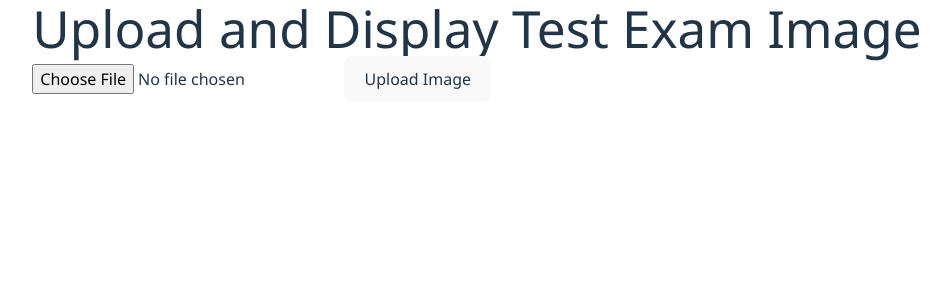
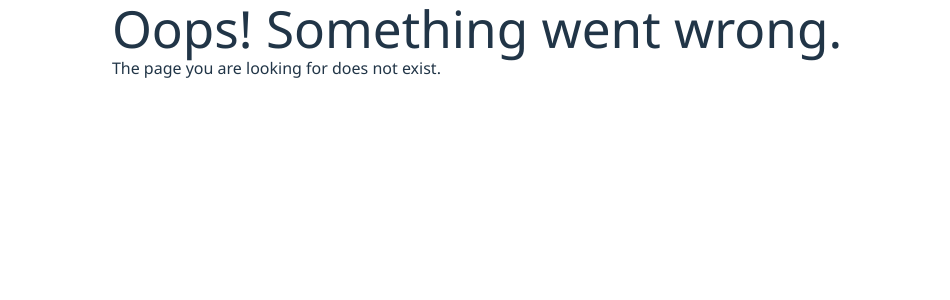
Before and after one commit to lechieulong/TutorMe_UI_v1, a React (Vite) app: page /uploadImage in a window 1280 px wide. Shown: the top 300 px of the page, without its empty margins (163-1113 px from the left). Built offline with nearby package versions, Linux system fonts and the light colour scheme.

Commit message:
Remove redun package

```diff
--- a/package.json
+++ b/package.json
@@ -39,13 +39,10 @@
     "devextreme": "^24.1.5",
     "devextreme-react": "^24.1.5",
     "dotenv": "^16.4.5",
-    "firebase": "^10.13.1",
-    "formik": "^2.4.6",
     "jquery": "^3.7.1",
     "js-cookie": "^3.0.5",
     "jwt-decode": "^4.0.0",
     "mdb-react-ui-kit": "^8.0.0",
-    "openai": "^4.58.1",
     "preline": "^2.4.1",
     "react": "^18.3.1",
     "react-big-calendar": "^1.13.4",
@@ -59,8 +56,7 @@
     "react-speech-recognition": "^3.10.0",
     "react-toastify": "^10.0.5",
     "regenerator-runtime": "^0.14.1",
-    "rimraf": "^6.0.1",
-    "yup": "^1.4.0"
+    "rimraf": "^6.0.1"
   },
   "devDependencies": {
     "@types/react": "^18.3.3",
--- a/src/App.jsx
+++ b/src/App.jsx
@@ -1,6 +1,6 @@
 import { BrowserRouter as Router, Routes, Route } from "react-router-dom";
 import "regenerator-runtime/runtime";
-import { GoogleOAuthProvider } from '@react-oauth/google';
+import { GoogleOAuthProvider } from "@react-oauth/google";
 
 import Home from "./pages/Home";
 import NotFound from "./components/common/NotFound";
@@ -30,7 +30,6 @@ import "preline";
 import TestLayout from "./pages/TestExam/TestLayout";
 import CourseDetail from "./pages/Course/CourseDetail";
 import TestForm from "./pages/TestExam/TestForm";
-import ImageTest from "./components/ImageTest";
 import CourseTimeline from "./pages/Course/components/CourseTimeline";
 import CreateCourse from "./pages/Course/components/CreateCourse";
 import SpeakingGemini from "./service/SpeakingGemini";
@@ -77,7 +76,10 @@ const App = () => {
             <Route path="/course" element={<CourseList />} />
             <Route path="/createCourse" element={<CreateCourse />} />
             <Route path="/courseDetail/:courseId" element={<CourseDetail />} />
-            <Route path="/courseDetail/:courseId/classes" element={<ClassOfCourse />} />
+            <Route
+              path="/courseDetail/:courseId/classes"
+              element={<ClassOfCourse />}
+            />
             <Route path="/course-timeline" element={<CourseTimeline />} />
             {/* <Route path="/courses/:courseId" element={<CourseDetail />} /> */}
 
@@ -86,8 +88,6 @@ const App = () => {
 
             {/* List test that User did */}
             <Route path="/testlist" element={<TestList />} />
-
-            <Route path="/uploadImage" element={<ImageTest />} />
           </Routes>
         </Router>
       </GoogleOAuthProvider>
--- a/src/components/ImageTest.jsx
+++ /dev/null
@@ -1,16 +0,0 @@
-import UploadTestExamImage from "./ImageUploadExample/UploadTestExamImage";
-import DisplayTestExamImage from "./ImageUploadExample/DisplayTestExamImage";
-
-const App = () => {
-  const testId = "14"; // Thay đổi theo ID bài kiểm tra thực tế
-
-  return (
-    <div>
-      <h1>Upload and Display Test Exam Image</h1>
-      <UploadTestExamImage testId={testId} />
-      {/* <DisplayTestExamImage testId={testId} /> */}
-    </div>
-  );
-};
-
-export default App;
--- a/src/components/ImageUploadExample/DisplayTestExamImage.jsx
+++ b/src/components/ImageUploadExample/DisplayTestExamImage.jsx
@@ -1,30 +1,30 @@
-import { useEffect, useState } from "react";
-import { doc, getDoc } from "firebase/firestore";
-import { db } from "../../../firebaseConfig";
+// import { useEffect, useState } from "react";
+// import { doc, getDoc } from "firebase/firestore";
+// import { db } from "../../../firebaseConfig";
 
-const DisplayTestExamImage = ({ testId }) => {
-  const [imageURL, setImageURL] = useState("");
+// const DisplayTestExamImage = ({ testId }) => {
+//   const [imageURL, setImageURL] = useState("");
 
-  useEffect(() => {
-    const fetchImageURL = async () => {
-      const testExamDocRef = doc(db, "testExams", testId);
-      const docSnap = await getDoc(testExamDocRef);
-      if (docSnap.exists()) {
-        setImageURL(docSnap.data().ImageURL);
-      }
-    };
-    fetchImageURL();
-  }, [testId]);
+//   useEffect(() => {
+//     const fetchImageURL = async () => {
+//       const testExamDocRef = doc(db, "testExams", testId);
+//       const docSnap = await getDoc(testExamDocRef);
+//       if (docSnap.exists()) {
+//         setImageURL(docSnap.data().ImageURL);
+//       }
+//     };
+//     fetchImageURL();
+//   }, [testId]);
 
-  return (
-    <div>
-      {imageURL ? (
-        <img src={imageURL} alt="Test Exam" />
-      ) : (
-        <p>No image available</p>
-      )}
-    </div>
-  );
-};
+//   return (
+//     <div>
+//       {imageURL ? (
+//         <img src={imageURL} alt="Test Exam" />
+//       ) : (
+//         <p>No image available</p>
+//       )}
+//     </div>
+//   );
+// };
 
-export default DisplayTestExamImage;
+// export default DisplayTestExamImage;
--- a/src/components/ImageUploadExample/UploadTestExamImage.jsx
+++ b/src/components/ImageUploadExample/UploadTestExamImage.jsx
@@ -1,51 +1,51 @@
-import { useState } from "react";
-import { ref, uploadBytes, getDownloadURL } from "firebase/storage";
-import { doc, updateDoc, getDoc, setDoc } from "firebase/firestore";
-import { db, storage } from "../../../firebaseConfig";
+// import { useState } from "react";
+// import { ref, uploadBytes, getDownloadURL } from "firebase/storage";
+// import { doc, updateDoc, getDoc, setDoc } from "firebase/firestore";
+// import { db, storage } from "../../../firebaseConfig";
 
-const UploadTestExamImage = ({ testId }) => {
-  const [file, setFile] = useState(null);
+// const UploadTestExamImage = ({ testId }) => {
+//   const [file, setFile] = useState(null);
 
-  const handleFileChange = (e) => {
-    setFile(e.target.files[0]);
-  };
+//   const handleFileChange = (e) => {
+//     setFile(e.target.files[0]);
+//   };
 
-  const handleUpload = async () => {
-    console.log(file);
-    if (file) {
-      try {
-        const storageRef = ref(storage, `testExams/${file.name}`);
-        await uploadBytes(storageRef, file);
-        const downloadURL = await getDownloadURL(storageRef);
-        const testExamDocRef = doc(db, "testExams", testId, "reading", "2");
+//   const handleUpload = async () => {
+//     console.log(file);
+//     if (file) {
+//       try {
+//         const storageRef = ref(storage, `testExams/${file.name}`);
+//         await uploadBytes(storageRef, file);
+//         const downloadURL = await getDownloadURL(storageRef);
+//         const testExamDocRef = doc(db, "testExams", testId, "reading", "2");
 
-        const docSnap = await getDoc(testExamDocRef);
-        if (docSnap.exists()) {
-          // If document exists, update it
-          await updateDoc(testExamDocRef, {
-            image: downloadURL,
-          });
-        } else {
-          // If document does not exist, create it
-          await setDoc(testExamDocRef, {
-            image: downloadURL,
-          });
-        }
+//         const docSnap = await getDoc(testExamDocRef);
+//         if (docSnap.exists()) {
+//           // If document exists, update it
+//           await updateDoc(testExamDocRef, {
+//             image: downloadURL,
+//           });
+//         } else {
+//           // If document does not exist, create it
+//           await setDoc(testExamDocRef, {
+//             image: downloadURL,
+//           });
+//         }
 
-        alert("Image uploaded and metadata saved!");
-      } catch (error) {
-        console.error("Error uploading image or saving metadata:", error);
-        alert("Failed to upload image or save metadata.");
-      }
-    }
-  };
+//         alert("Image uploaded and metadata saved!");
+//       } catch (error) {
+//         console.error("Error uploading image or saving metadata:", error);
+//         alert("Failed to upload image or save metadata.");
+//       }
+//     }
+//   };
 
-  return (
-    <div>
-      <input type="file" onChange={handleFileChange} />
-      <button onClick={handleUpload}>Upload Image</button>
-    </div>
-  );
-};
+//   return (
+//     <div>
+//       <input type="file" onChange={handleFileChange} />
+//       <button onClick={handleUpload}>Upload Image</button>
+//     </div>
+//   );
+// };
 
-export default UploadTestExamImage;
+// export default UploadTestExamImage;
--- a/src/components/common/LiveStreamFrame.jsx
+++ b/src/components/common/LiveStreamFrame.jsx
@@ -6,7 +6,7 @@ import { useState, useEffect } from "react";
 import React from "react";
 
 // Accessing environment variables
-const appID = import.meta.env.VITE_APP_ID;
+const appID = Number(import.meta.env.VITE_APP_ID);
 const serverSecret = import.meta.env.VITE_SERVER_SECRET;
 
 function randomID(len) {
@@ -162,7 +162,7 @@ const LiveStreamFrame = ({ width, height, className }) => {
   );
 
   const myMeeting = (element) => {
-    if (!element) return; // Ensure element is available
+    if (!element) return;
 
     const zp = ZegoUIKitPrebuilt.create(kitToken);
     zp.joinRoom({
```
Also changed, not shown: 1 other file (tests, documents, lock files or other folders).
